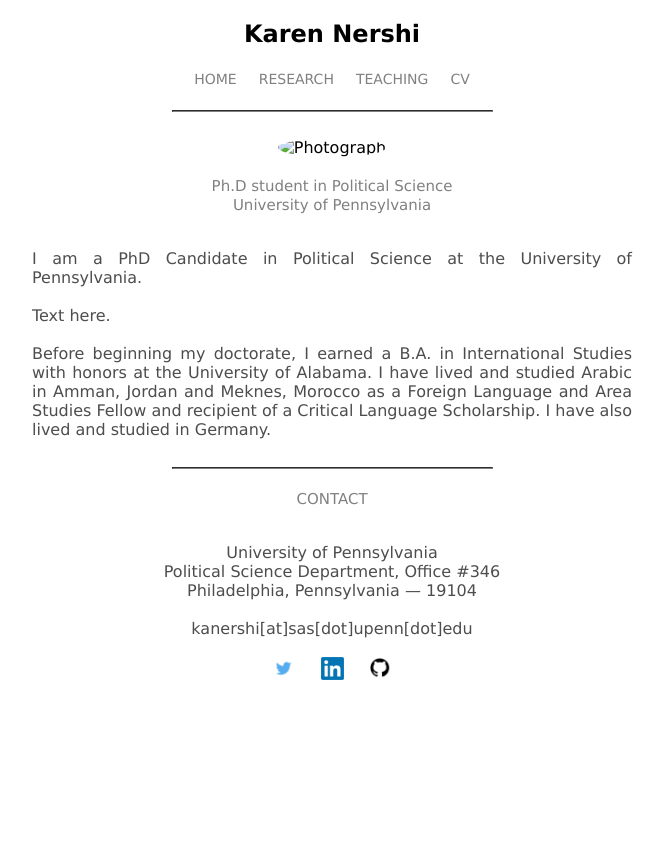
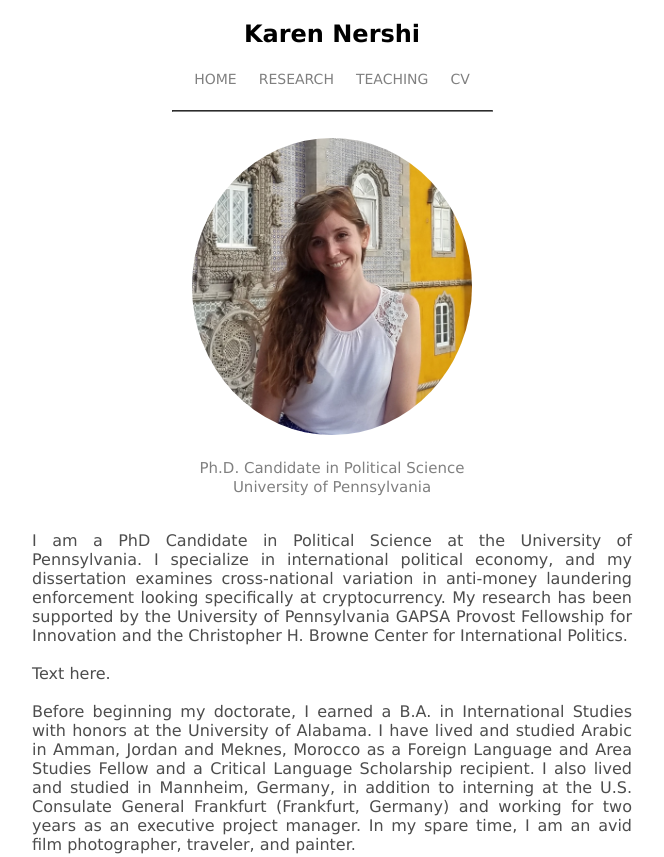
Before and after one commit to hselzayn/hselzayn.github.io, a plain HTML site: page index.html in a window 1280 px wide. Shown: the top 857 px of the page, without its empty margins (308-972 px from the left). Before the commit the page ends 800 px from the top, so only its background shows below. Drawn offline with Linux system fonts and the light colour scheme.

Commit message:
Add files via upload

```diff
--- a/index.html
+++ b/index.html
@@ -38,39 +38,41 @@
                 <div id="divHome" class="SectionBody">
                     <br>
                     <div style="position: relative;">
-                        <img id="imgMainPhoto" src="Assets/Photo2.png" alt="Photograph">
+                        <img id="imgMainPhoto" src="Assets/Photo2.jpg" alt="Photograph">
                     </div>
                     <br>
-                    <label class="Credentials">Ph.D student in Political Science</label>
+                    <label class="Credentials">Ph.D. Candidate in Political Science</label>
                     <br>
                     <label class="Credentials">University of Pennsylvania</label>
                     <br>
                     <br>
                     <p id="paraAboutMe">
-                        I am a PhD Candidate in Political Science at the University of Pennsylvania.
+                        I am a PhD Candidate in Political Science at the University of Pennsylvania. I specialize in international political economy, and my dissertation examines cross-national variation in anti-money laundering enforcement looking specifically at cryptocurrency. My research has been supported by the University of Pennsylvania GAPSA Provost Fellowship for Innovation and the Christopher H. Browne Center for International Politics.
                         <br>
                         <br>
                         Text here.
                         <br>
                         <br>
-                        Before beginning my doctorate, I earned a B.A. in International Studies with honors at the University of Alabama. I have lived and studied Arabic in Amman, Jordan and Meknes, Morocco as a Foreign Language and Area Studies Fellow and recipient of a Critical Language Scholarship. I have also lived and studied in Germany.
+                        Before beginning my doctorate, I earned a B.A. in International Studies with honors at the University of Alabama. I have lived and studied Arabic in Amman, Jordan and Meknes, Morocco as a Foreign Language and Area Studies Fellow and a Critical Language Scholarship recipient. I also lived and studied in Mannheim, Germany, in addition to interning at the U.S. Consulate General Frankfurt (Frankfurt, Germany) and working for two years as an executive project manager. In my spare time, I am an avid film photographer, traveler, and painter.
                     </p>
                     <hr id="lineContactDivider">
-                    <a id="linkEmail" href="mailto:sumitra@sas.upenn.edu" target="_top"><label id="lblContact">CONTACT</label></a>
+                    <a id="linkEmail" href="mailto:kanershi@sas.upenn.edu" target="_top"><label id="lblContact">CONTACT</label></a>
                     <p id="paraContact">
                         <br>
                         University of Pennsylvania
                         <br>
-                        Political Science Department, Office #346
+                        Political Science Department
                         <br>
-                        Philadelphia, Pennsylvania — 19104
+                        130 S. 36th Street
+                        <br>
+                        Philadelphia, PA 19104
                         <br>
                         <br>
-                        kanershi[at]sas[dot]upenn[dot]edu
+                        kanershi@sas.upenn.edu
                         <br>
                         <br>
-                        <a href="" target="_blank"><img id="imgTwitter" class="ContactIcon" src="Assets/Twitter.png" alt="Twitter"></a>
-                        <a href="" target="_blank"><img id="imgLinkedIn" class="ContactIcon" src="Assets/LinkedIn.png" alt="LinkedIn" href=""></a>
+                        <a href="https://twitter.com/KNershi" target="_blank"><img id="imgTwitter" class="ContactIcon" src="Assets/Twitter.png" alt="Twitter"></a>
+                        <a href="www.linkedin.com/in/KarenNershi" target="_blank"><img id="imgLinkedIn" class="ContactIcon" src="Assets/LinkedIn.png" alt="LinkedIn" href=""></a>
                         <a href="https://github.com/KarenNershi" target="_blank"><img id="imgGitHub" class="ContactIcon" src="Assets/GitHub.png" alt="GitHub"></a>
                     </p>
                 </div>
```
